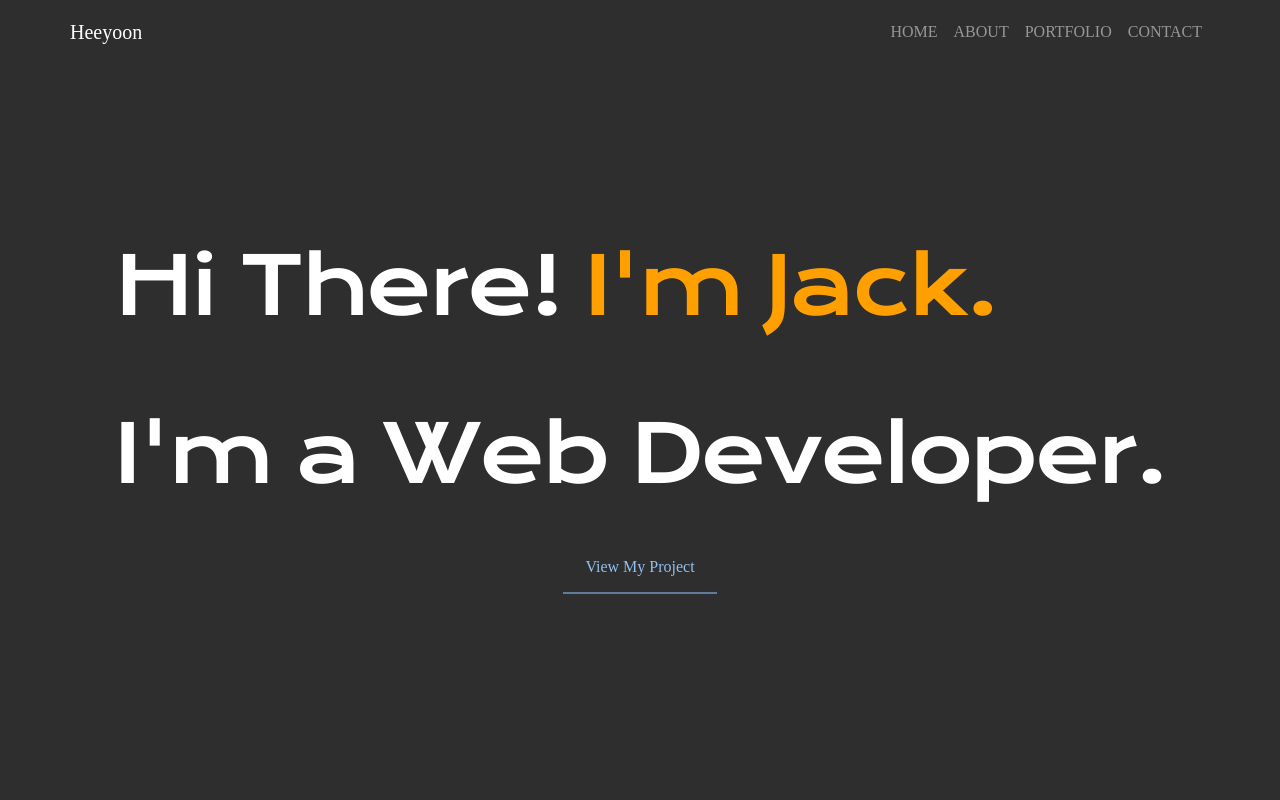
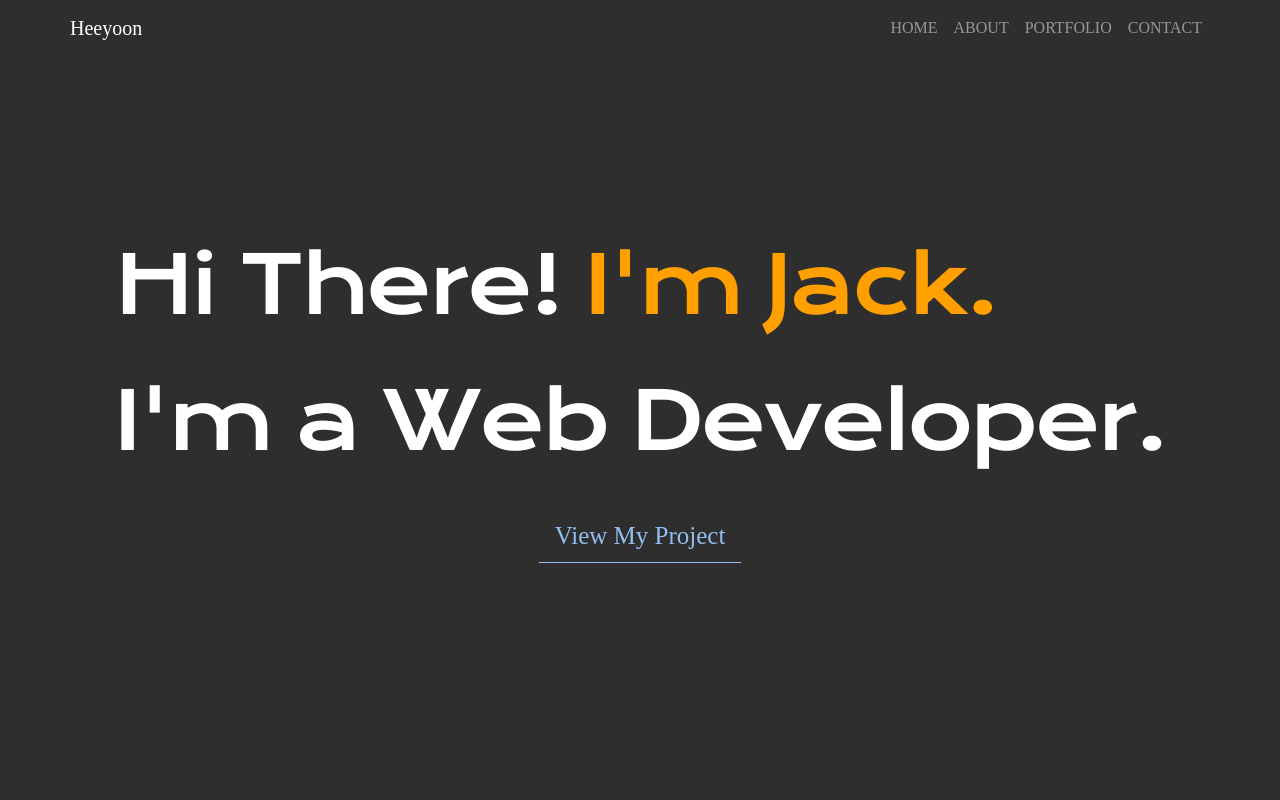
Before and after one commit to sungheeyoon/portfolio, a React (Create React App) app: page / in a window 1280 px wide. Shown: the top 800 px of the page. Built offline with nearby package versions, Linux system fonts and the light colour scheme; a web font is replaced by a local one.

Commit message:
updated View and FontSize

```diff
--- a/src/Components/about.js
+++ b/src/Components/about.js
@@ -115,7 +115,8 @@ const About = () => {
             My portfolio represents what I have learned and what I want to do.
             <br />
             <br />I love building websites and getting people's reactions to my
-            website. I also made some sketches to flesh out the concept and
+            website.
+            <br />I also made some sketches to flesh out the concept and
             immediately jumped into work.
           </h3>
         </div>
--- a/src/Components/hello.js
+++ b/src/Components/hello.js
@@ -1,6 +1,6 @@
 import styled from "styled-components";
-import ScrollComponent from "./ScrollComponent";
-
+import { Link } from "react-scroll";
+import { Nav } from "react-bootstrap";
 const HomeContainer = styled.div`
   color: white;
   width: 100vw;
@@ -28,31 +28,18 @@ const Hello = () => {
           </HeaderTitle>
           <HeaderTitle>I'm a Web Developer.</HeaderTitle>
         </div>
-        <button
-          type="button"
-          style={{
-            decoration: "none",
-            backgroundColor: "inherit",
-            color: "#94BFF1",
-            outline: "0",
-            borderTop: "0",
-            borderRight: "0",
-            borderLeft: "0",
-            borderBottomColor: "#94BFF1",
-            fontSize: "27px;",
-          }}
-        >
-          <ScrollComponent
-            style={{
-              textDecoration: "none",
-              color: "#94BFF1",
-            }}
-            name="View My Project"
-            id="portfolio"
-            href="#portfolio"
-            className="view"
-          />
-        </button>
+
+        <div style={{ fontSize: "25px", borderBottom: "1px solid #94BFF1" }}>
+          <Link
+            to="portfolio"
+            spy={true}
+            smooth={true}
+            offset={5}
+            duration={500}
+          >
+            <Nav.Link href="#portfolio">View My Project</Nav.Link>
+          </Link>
+        </div>
       </HomeContainer>
     </>
   );
--- a/src/styles/GlobalStyles.js
+++ b/src/styles/GlobalStyles.js
@@ -12,7 +12,6 @@ const GlobalStyle = createGlobalStyle`
         box-sizing:border-box;
         //font-family: 'Krona One', sans-serif;
         font-family:"Sf" ;
-        line-height: 200%;
 
 
     }
@@ -34,9 +33,10 @@ const GlobalStyle = createGlobalStyle`
     }
     h3{
         font-weight:10;
-        font-size:25px;
+        font-size:26px;
         opacity: 0.8;
         color: #FFFFFF;
+        line-height: 150%;
     }
     a:link {
         color:#94BFF1;
@@ -45,9 +45,7 @@ const GlobalStyle = createGlobalStyle`
 
 
     }
-    .view{
-        font-size: 28px;
-    }
+
 `;
 
 export default GlobalStyle;
```
